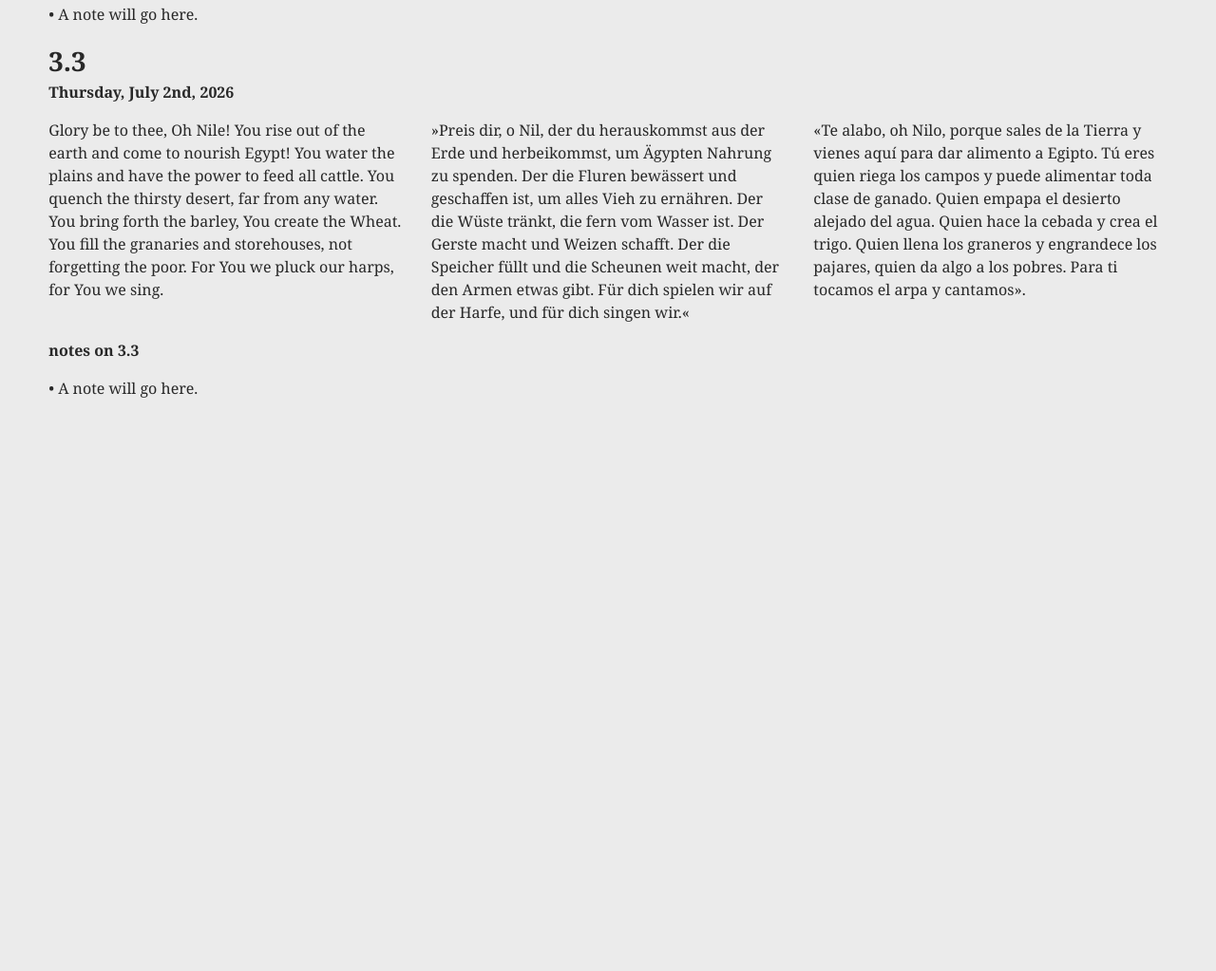
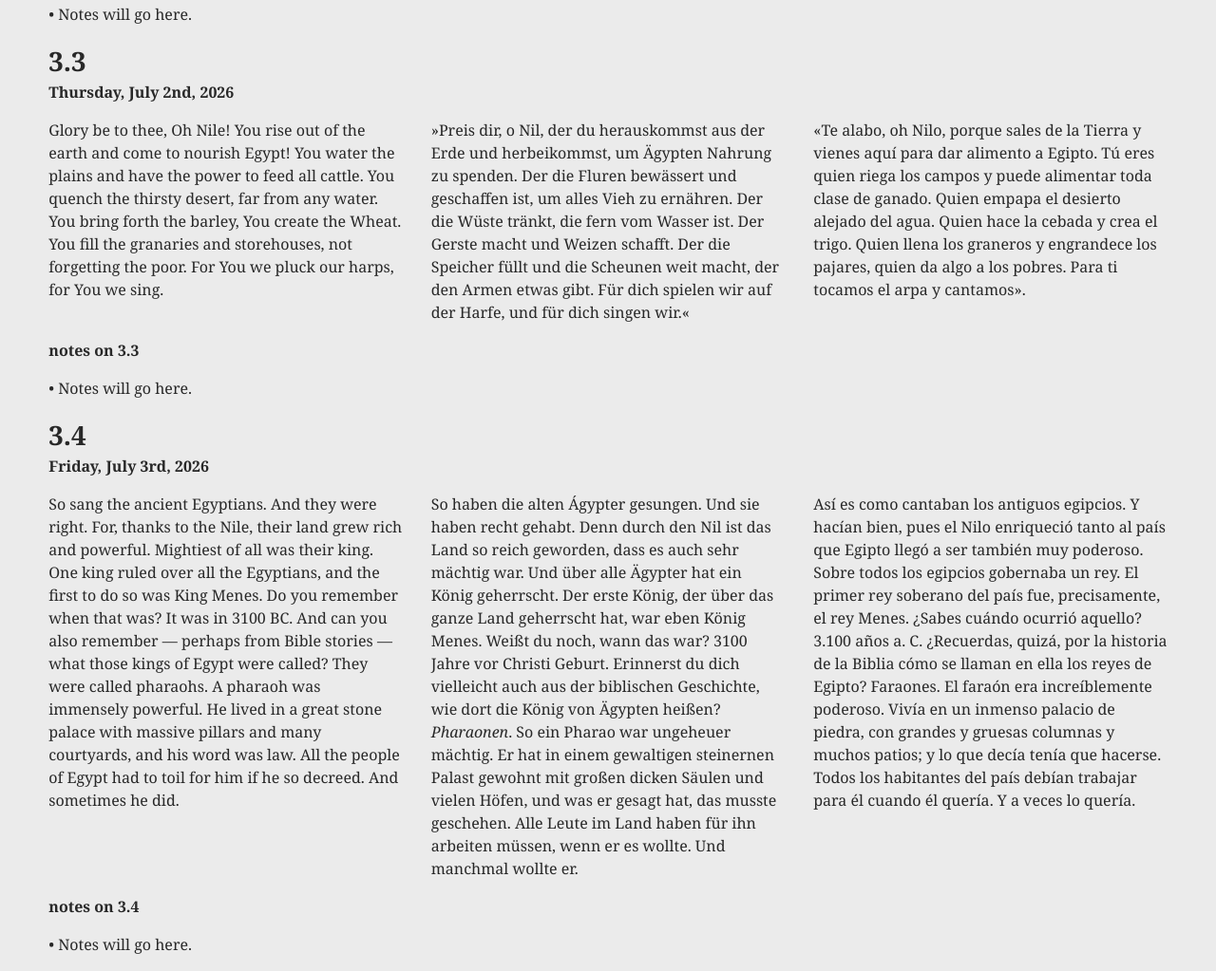
Before and after one commit to severedthumb/translation, a plain HTML site: page index.html in a window 1280 px wide. Shown: the part 1343-2366 px from the top of the page at 95% size. Before the commit the page ends 1780 px from the top, so only its background shows below. Drawn offline with Linux system fonts and the light colour scheme.

Commit message:
add section 3.4

```diff
--- a/index.html
+++ b/index.html
@@ -13,7 +13,7 @@
 
         <main>
 
-            <div class='entry'>
+            <div class='entry'> <!-- 3.1 -->
                 <h2>3.1</h2>
                 <h3>Tuesday, June 30th, 2026</h3>
 
@@ -36,7 +36,7 @@
                 <p>• The English says, "With a <em>when</em> and a <em>where</em>", but the German doesn't say, "Mit einem <em>Wann</em> und einem <em>Wo</em>", and the Spanish doesn't say, "Con un <em>cuándo</em> y un <em>dónde</em>". The German uses <em>Damals</em> and the Spanish uses <em>entonces</em>, which are both more like "at that time". Neither, as far as I know, has a sense of "where".</p>
             </div>
 
-            <div class='entry'>
+            <div class='entry'> <!-- 3.2 -->
                 <h2>3.2</h2>
                 <h3>Wednesday, July 1st, 2026</h3>
 
@@ -55,11 +55,10 @@
                 </div>
 
                 <h3>notes on 3.2</h3>
-                <p>• A note will go here.</p>
+                <p>• Notes will go here.</p>
             </div>
 
-
-            <div class='entry'>
+            <div class='entry'> <!-- 3.3 -->
                 <h2>3.3</h2>
                 <h3>Thursday, July 2nd, 2026</h3>
 
@@ -74,11 +73,33 @@
 
                     <p class='text-spanish'>
                         «Te alabo, oh Nilo, porque sales de la Tierra y vienes aquí para dar alimento a Egipto. Tú eres quien riega los campos y puede alimentar toda clase de ganado. Quien empapa el desierto alejado del agua. Quien hace la cebada y crea el trigo. Quien llena los graneros y engrandece los pajares, quien da algo a los pobres. Para ti tocamos el arpa y cantamos».
-                    </div>
+                    </p>
                 </div>
 
                 <h3>notes on 3.3</h3>
-                <p>• A note will go here.</p>
+                <p>• Notes will go here.</p>
+            </div>
+
+            <div class='entry'> <!-- 3.4 -->
+                <h2>3.4</h2>
+                <h3>Friday, July 3rd, 2026</h3>
+
+                <div class='texts'>
+                    <p class='text-english'>
+                        So sang the ancient Egyptians. And they were right. For, thanks to the Nile, their land grew rich and powerful. Mightiest of all was their king. One king ruled over all the Egyptians, and the first to do so was King Menes. Do you remember when that was? It was in 3100 BC. And can you also remember — perhaps from Bible stories — what those kings of Egypt were called? They were called pharaohs. A pharaoh was immensely powerful. He lived in a great stone palace with massive pillars and many courtyards, and his word was law. All the people of Egypt had to toil for him if he so decreed. And sometimes he did.
+                    </p>
+
+                    <p class='text-german'>
+                        So haben die alten Ágypter gesungen. Und sie haben recht gehabt. Denn durch den Nil ist das Land so reich geworden, dass es auch sehr mächtig war. Und über alle Ägypter hat ein König geherrscht. Der erste König, der über das ganze Land geherrscht hat, war eben König Menes. Weißt du noch, wann das war? 3100 Jahre vor Christi Geburt. Erinnerst du dich vielleicht auch aus der biblischen Geschichte, wie dort die König von Ägypten heißen? <em>Pharaonen</em>. So ein Pharao war ungeheuer mächtig. Er hat in einem gewaltigen steinernen Palast gewohnt mit großen dicken Säulen und vielen Höfen, und was er gesagt hat, das musste geschehen. Alle Leute im Land haben für ihn arbeiten müssen, wenn er es wollte. Und manchmal wollte er.
+                    </p>
+
+                    <p class='text-spanish'>
+                        Así es como cantaban los antiguos egipcios. Y hacían bien, pues el Nilo enriqueció tanto al país que Egipto llegó a ser también muy poderoso. Sobre todos los egipcios gobernaba un rey. El primer rey soberano del país fue, precisamente, el rey Menes. ¿Sabes cuándo ocurrió aquello? 3.100 años a. C. ¿Recuerdas, quizá, por la historia de la Biblia cómo se llaman en ella los reyes de Egipto? Faraones. El faraón era increíblemente poderoso. Vivía en un inmenso palacio de piedra, con grandes y gruesas columnas y muchos patios; y lo que decía tenía que hacerse. Todos los habitantes del país debían trabajar para él cuando él quería. Y a veces lo quería.
+                    </p>
+                </div>
+
+                <h3>notes on 3.4</h3>
+                <p>• Notes will go here.</p>
             </div>
 
 
@@ -96,7 +117,7 @@
                     </p>
 
                     <p class='text-spanish'>
-                    </div>
+                    </p>
                 </div>
 
                 <h3>notes on </h3>
```
